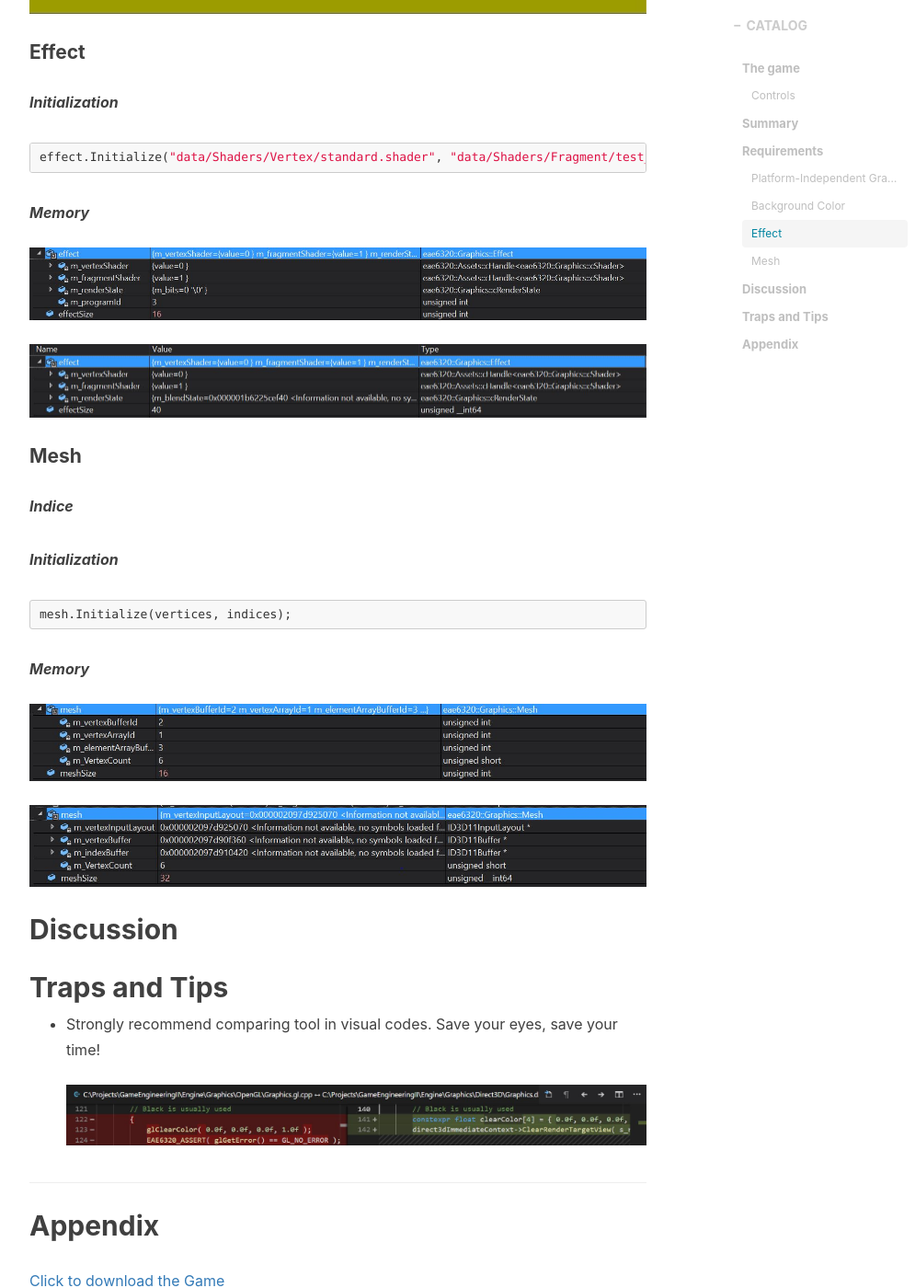
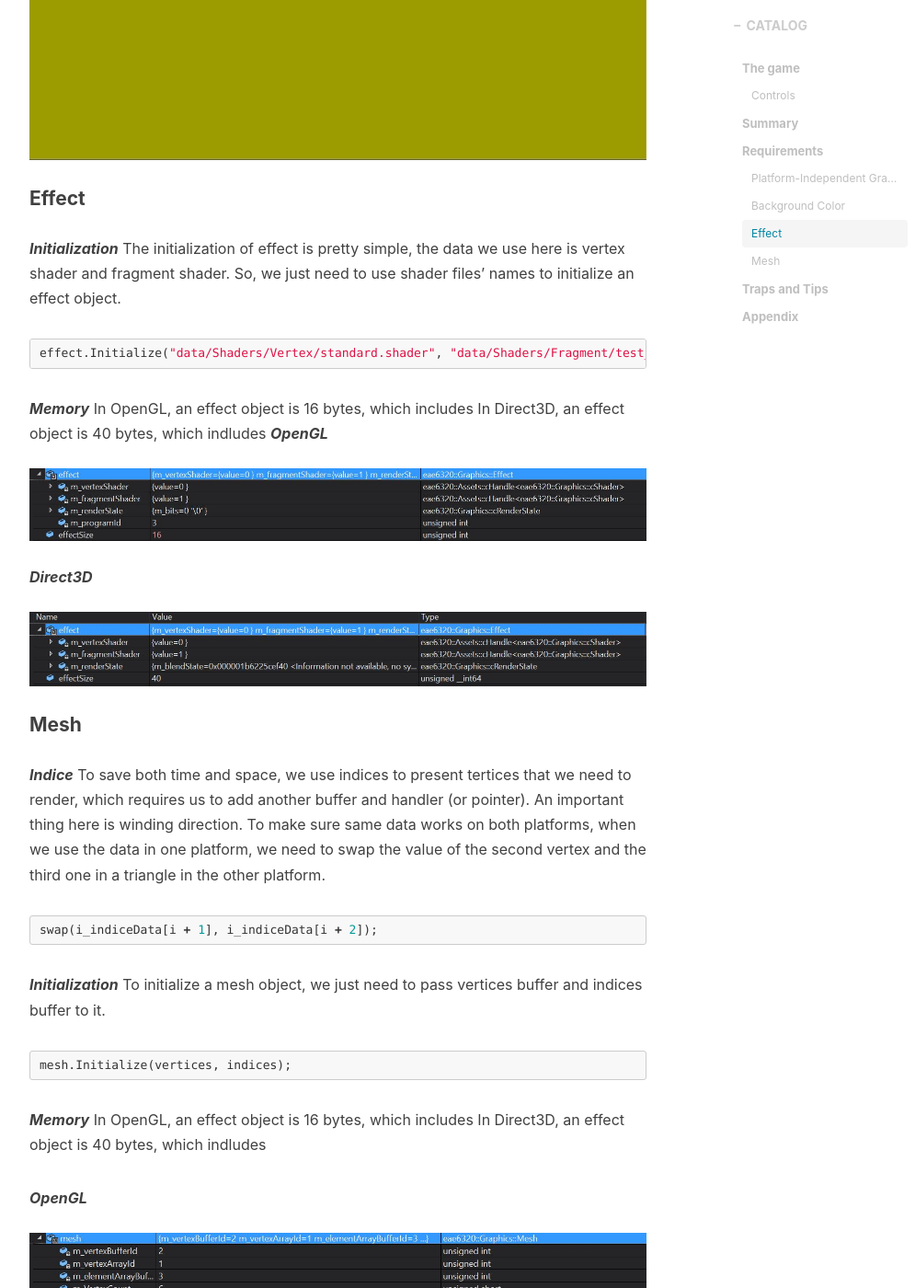
Before and after one commit to Torlyers/Torlyers.github.io, a Jekyll site: the page built from _posts/2018-09-10-write-up-03.markdown, in a window 1280 px wide and 1400 px high, scrolled down 3392 px. Shown: the whole window at 92% size, without its empty margins (233-1228 px from the left). Built offline with Jekyll 4.4.1, drawn with Linux system fonts in a browser that asks for light colours; nearby versions of some CDN libraries; comment, search, counter and statistics services are not loaded; some of the changed text lies outside the part shown.

Commit message:
almost finished

````diff
--- a/_includes/posts/2018-09-10-write-up-03/en.md
+++ b/_includes/posts/2018-09-10-write-up-03/en.md
@@ -35,6 +35,7 @@
 cResult CleanUp();
 ```
 #### Background Color
+Every frame, the color buffer will be cleared. And we can determine the color of the background. Both OpenGL and Direct3D accept 4 `float` parameters that representing RGBA color channels so that we can change these numbers to change the background color. If we can connect these numbers to system time, we can make an animate.
 
 ```c++
 PlatformHelper::ClearColorBuffer(cos(time), cos(time), sin(time));
@@ -45,29 +46,42 @@
 #### Effect
 
 ***Initialization***
+The initialization of effect is pretty simple, the data we use here is vertex shader and fragment shader. So, we just need to use shader files' names to initialize an effect object.
 
 ```c++
 effect.Initialize("data/Shaders/Vertex/standard.shader", "data/Shaders/Fragment/test_fs.shader");
 ```
 
 ***Memory***
+In OpenGL, an effect object is 16 bytes, which includes
+In Direct3D, an effect object is 40 bytes, which indludes
+***OpenGL***
 ![](/img/in-post/write-up-03/GLEffect.JPG)
+***Direct3D***
 ![](/img/in-post/write-up-03/D3DEffect.JPG)
 
 #### Mesh
 
 ***Indice***
+To save both time and space, we use indices to present tertices that we need to render, which requires us to add another buffer and handler (or pointer). An important thing here is winding direction. To make sure same data works on both platforms, when we use the data in one platform, we need to swap the value of the second vertex and the third one in a triangle in the other platform.
+```c++
+swap(i_indiceData[i + 1], i_indiceData[i + 2]);
+```
 
 ***Initialization***
+To initialize a mesh object, we just need to pass vertices buffer and indices buffer to it.
 ```c++
 mesh.Initialize(vertices, indices);
 ```
 
 ***Memory***
+In OpenGL, an effect object is 16 bytes, which includes
+In Direct3D, an effect object is 40 bytes, which indludes
+
+***OpenGL***
 ![](/img/in-post/write-up-03/GLMesh.JPG)
+***Direct3D***
 ![](/img/in-post/write-up-03/D3DMesh.JPG)
-
-## Discussion
 
 ## Traps and Tips
 * Strongly recommend comparing tool in visual codes. Save your eyes, save your time!
````
